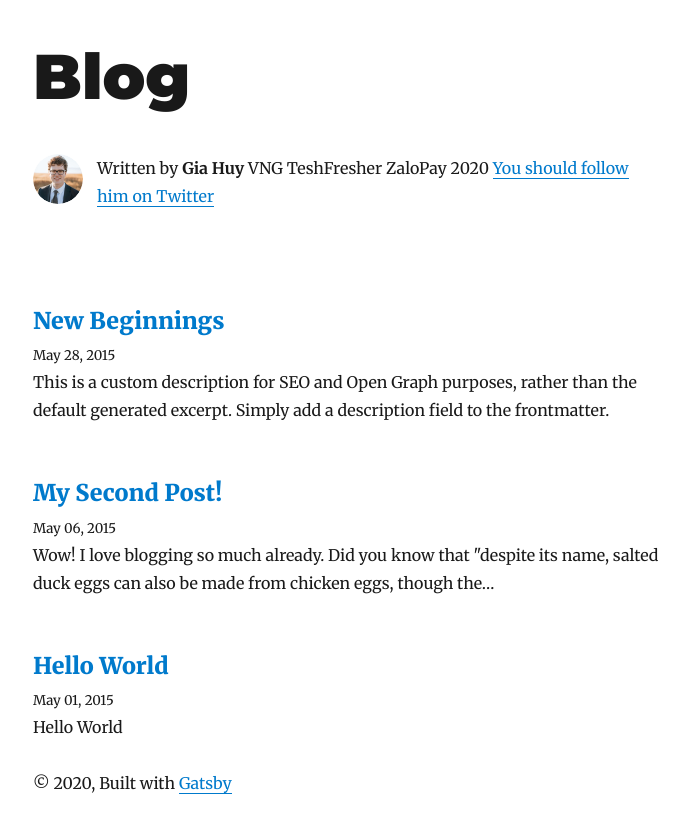
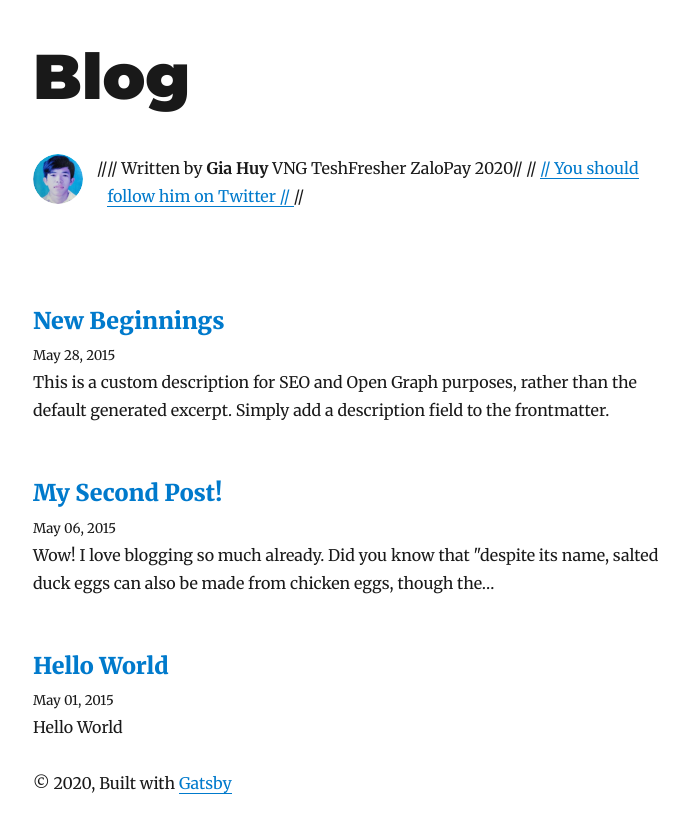
Before and after one commit to giahuyng98/giahuyng98.github.io, a Gatsby site: page / in a window 1280 px wide. Shown: the whole page, without its empty margins (292-981 px from the left). Built offline with nearby package versions, Linux system fonts and the light colour scheme; Gatsby itself is replaced by a stand-in of ours; some packages are replaced by stand-ins of ours.

Commit message:
edit profile pic

```diff
--- a/gatsby-config.js
+++ b/gatsby-config.js
@@ -8,6 +8,8 @@ module.exports = {
     description: `a description`,
     siteUrl: `https://giahuyng98.github.io/`,
     social: {
+        facebook : `giahuyng98`,
+        twitter : `giahuyng98`
     },
   },
   plugins: [
--- a/src/components/bio.js
+++ b/src/components/bio.js
@@ -14,7 +14,7 @@ import { rhythm } from "../utils/typography"
 const Bio = () => {
   const data = useStaticQuery(graphql`
     query BioQuery {
-      avatar: file(absolutePath: { regex: "/profile-pic.jpg/" }) {
+      avatar: file(absolutePath: { regex: "/profile-pic.jpeg/" }) {
         childImageSharp {
           fixed(width: 50, height: 50) {
             ...GatsbyImageSharpFixed
@@ -56,13 +56,15 @@ const Bio = () => {
           borderRadius: `50%`,
         }}
       />
-      <p>
-        Written by <strong>{author.name}</strong> {author.summary}
-        {` `}
-        <a href={`https://twitter.com/${social.twitter}`}>
-          You should follow him on Twitter
-        </a>
-      </p>
+
+      //<p>
+      //  Written by <strong>{author.name}</strong> {author.summary}
+      //  {` `}
+      //  <a href={`https://twitter.com/${social.twitter}`}>
+      //    You should follow him on Twitter
+      //  </a>
+      //</p>
+
     </div>
   )
 }
```
Also changed, not shown: src/pages/page-2.js (deleted, +0 -16 lines), content/assets/profile-pic.jpeg (added).
